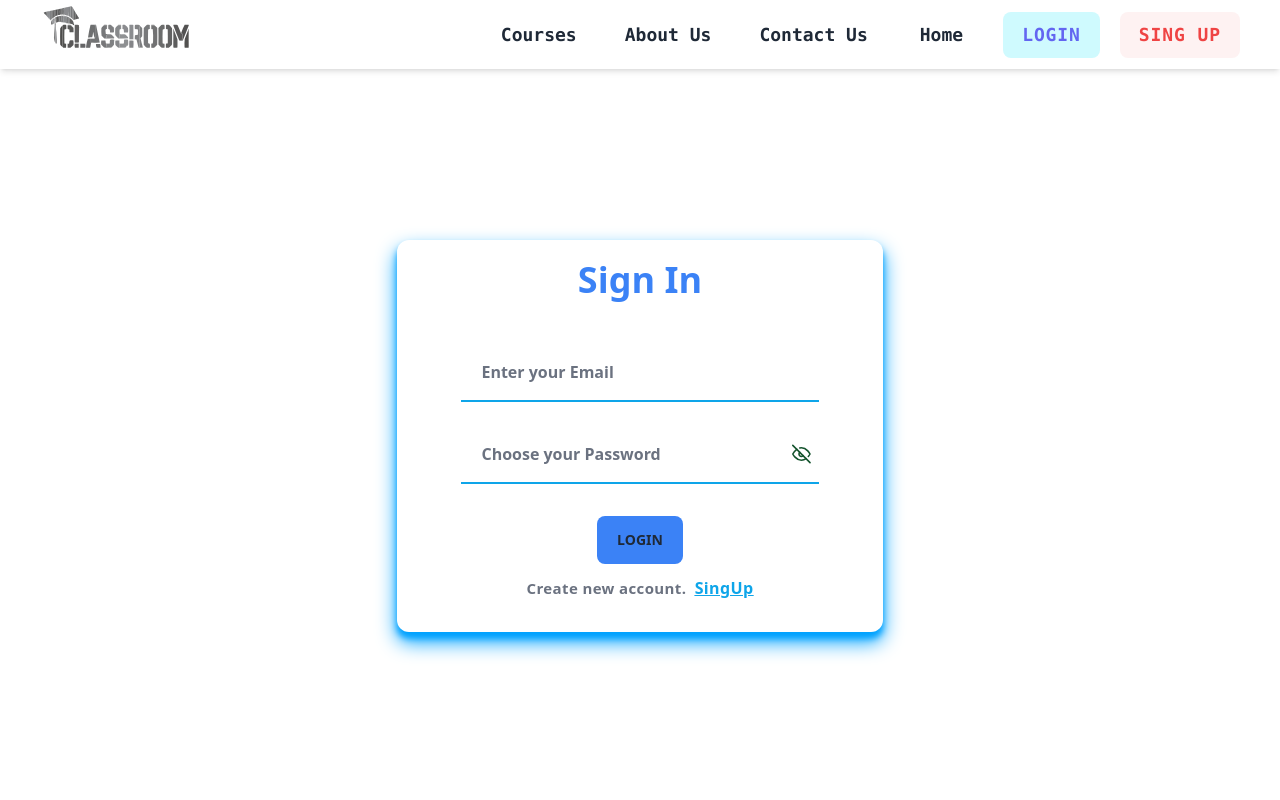
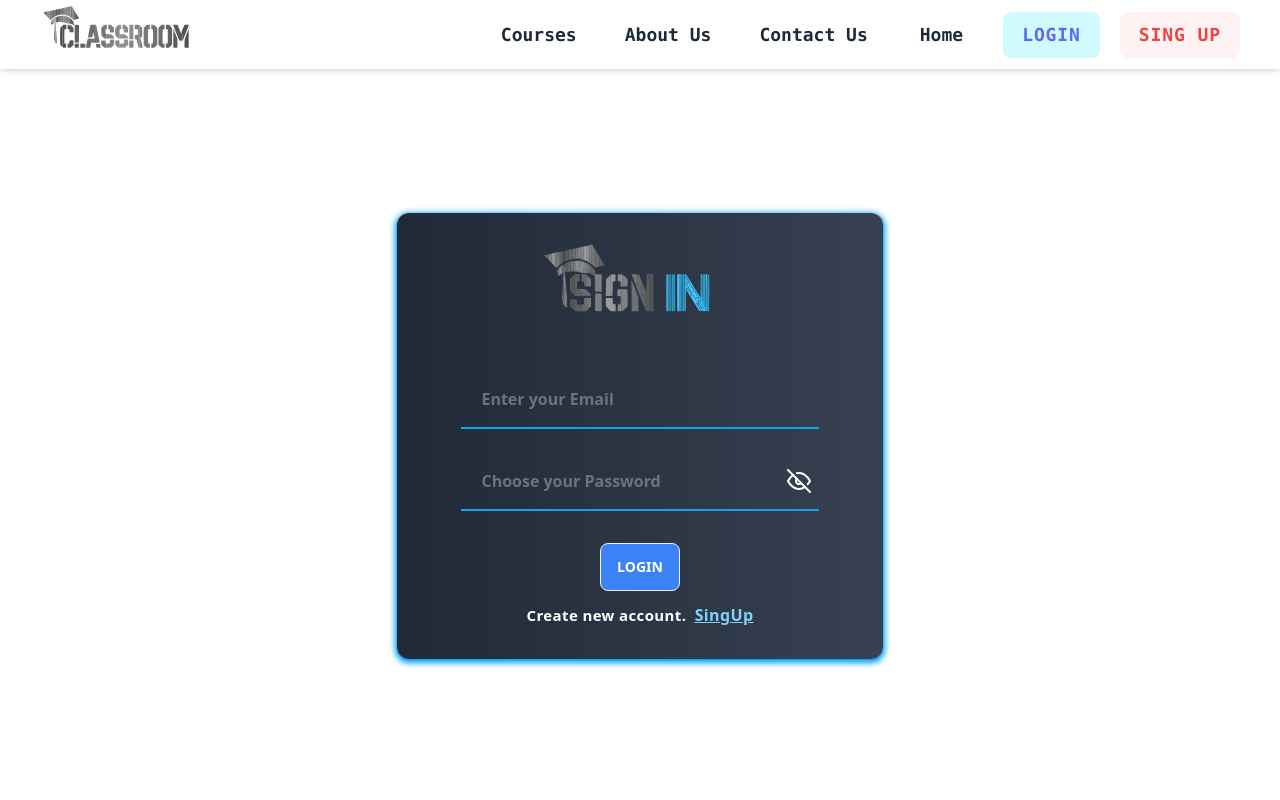
Before and after one commit to Sohel-786/LMS, a React (Vite) app in the folder client/: page /signin in a window 1280 px wide. Shown: the top 800 px of the page. Built offline with nearby package versions, Linux system fonts and the light colour scheme.

Commit message:
Made Changes in Sign In Page

```diff
--- a/client/src/components/CourseCard.jsx
+++ b/client/src/components/CourseCard.jsx
@@ -4,11 +4,10 @@ import { MdVideoLibrary } from "react-icons/md";
 import { useNavigate } from "react-router-dom";
 
 function CourseCard({ data }) {
-
-    const navigate = useNavigate();
+  const navigate = useNavigate();
 
   return (
-    <div className="w-[380px] h-[560px] rounded-lg overflow-hidden bg-white hover:scale-105 transition-all duration-300">
+    <div className="w-[380px] h-[560px] rounded-lg overflow-hidden bg-white hover:scale-105 transition-all duration-300 shadow-course">
       <div className="w-full h-[38%] mb-2">
         <img
           className="h-full aspect-auto"
@@ -55,10 +54,10 @@ function CourseCard({ data }) {
           </div>
         </div>
         <button
-          onClick={() =>{
-            navigate('/course-description', {state : {...data}});
+          onClick={() => {
+            navigate("/course-description", { state: { ...data } });
           }}
-          className="bg-[#ed0331] py-[10px] w-full rounded-lg mt-2 text-sm font-medium tracking-wider active:scale-105 active:border-green-500  border-[2px] hover:bg-gradient-to-r from-red-500
+          className="bg-[#ed0331] text-white font-bold py-[10px] w-full rounded-lg mt-2 text-sm tracking-wider active:scale-105 active:border-green-500  border-[2px] hover:bg-gradient-to-r from-red-500
       via-purple-500 to-blue-600 border-transparent"
         >
           VIEW DETAILS
--- a/client/src/components/Footer/Footer.jsx
+++ b/client/src/components/Footer/Footer.jsx
@@ -8,12 +8,14 @@ import {
 import { IoLogoYoutube } from "react-icons/io5";
 import { FaTelegramPlane } from "react-icons/fa";
 import Li from "./LI";
-import { useNavigate } from "react-router-dom";
+import { useLocation, useNavigate } from "react-router-dom";
 
 function Footer() {
   const navigate = useNavigate();
   const newDate = new Date();
   const year = newDate.getFullYear();
+  const location = useLocation();
+  console.log(location);
 
   return (
     <footer className="flex w-full bg-gradient-to-r from-[#0d0d0d] to-[#0d0d0de0] flex-col sm:flex-row items-center justify-between py-8 px-4 sm:px-12">
@@ -40,6 +42,7 @@ function Footer() {
           <li>Backend Development</li>
         </ul>
 
+        {!(location.pathname === "/courses" || location.pathname === '/course-description') && (
           <div className="w-full flex justify-center items-center bg-black mt-10 rounded-2xl h-[115px]">
             <img className="w-[22%] aspect-auto" src="/assets/arrow.gif" />
             <div className="flex flex-col justify-center">
@@ -58,6 +61,7 @@ function Footer() {
               Get your course
             </button>
           </div>
+        )}
       </section>
 
       <section className="flex flex-col gap-8 h-[300px]">
--- a/client/src/pages/Course/Courses.jsx
+++ b/client/src/pages/Course/Courses.jsx
@@ -3,7 +3,7 @@ import HomeLayout from "../../layouts/HomeLayout";
 import { useDispatch, useSelector } from "react-redux";
 import { getAllCourses } from "../../redux/slices/courseSlice";
 import CourseCard from "../../components/CourseCard";
-import { FcApproval } from "react-icons/fc";
+
 
 function Courses() {
   const data = useSelector((state) => state.course.courseData);
@@ -23,26 +23,11 @@ function Courses() {
   return (
     <HomeLayout>
       <section className="min-h-[90vh] flex flex-col justify-center items-center m-auto py-6 px-7 mb-7">
-        <div className="flex flex-col justify-center items-center my-7">
-          <h1 className="text-5xl font-bold tracking-wide my-2">Our Courses</h1>
-          <p className="text-xl font-semibold font-mono my-2">
-            Become a{" "}
-            <span className="text-cyan-400 font-bold font-sans tracking-wide">
-              Software Developer
-            </span>
-            ,{" "}
-            <span className="text-cyan-400 font-bold font-sans tracking-wide">
-              Testing Engineer
-            </span>{" "}
-            or a{" "}
-            <span className="text-cyan-400 font-bold font-sans tracking-wide">
-              Data Analyst
-            </span>{" "}
-            at{" "}
-            <span className="text-green-400 font-bold font-sans tracking-wide">
-              ZERO upfront fees
-              <FcApproval className="inline ml-1 text-2xl" />
-            </span>
+        <div className="flex flex-col justify-center items-center gap-7 my-10 bg-[#fcf4f5] w-[90%] rounded-lg py-14">
+          <h1 className="text-5xl font-bold">Our Courses</h1>
+          <p className="text-xl font-roboto font-semibold text-stone-500">
+            Fast forward your career with our high impact, hands on and
+            intensive courses.
           </p>
         </div>
 
@@ -52,8 +37,8 @@ function Courses() {
               return <CourseCard key={el._id} data={el} />;
             })
           ) : (
-            <div class="border border-blue-300 shadow overflow-hidden rounded-xl max-w-sm mx-auto ">
-              <div class="animate-pulse w-[380px] h-[560px]  flex flex-col items-center">
+            <div className="shadow overflow-hidden rounded-xl max-w-sm mx-auto ">
+              <div className="animate-pulse w-[380px] h-[560px]  flex flex-col items-center">
                 <div className="w-full h-[38%] bg-slate-700"></div>
 
                 <div className="flex flex-col justify-center px-6 mt-3 w-full">
@@ -88,12 +73,9 @@ function Courses() {
                       <div className="w-[80%] h-4 rounded-2xl bg-slate-700"></div>
                     </div>
                   </div>
-
                 </div>
 
-                <div className="w-[80%] h-10 bg-stone-600 rounded-xl">
-
-                </div>
+                <div className="w-[80%] h-10 bg-stone-600 rounded-xl"></div>
               </div>
             </div>
           )}
--- a/client/src/pages/SignIn.jsx
+++ b/client/src/pages/SignIn.jsx
@@ -54,19 +54,19 @@ function SignIn() {
         <form
           onSubmit={handleSubmit}
           noValidate
-          className="flex flex-col items-center w-[38%] p-5 shadow-formshadow bg-white rounded-xl"
+          className="flex flex-col items-center w-[38%] p-5 shadow-formshadow bg-gradient-to-r from-gray-800 to-gray-700 rounded-xl text-white"
         >
-          <h1 className="text-4xl font-bold mb-8 text-blue-500">Sign In</h1>
+          <img className="w-[200px] aspect-auto mb-8" src="/assets/Sign In.svg" alt="sign In" />
 
           <input
             onChange={handleChange}
-            className="w-[80%] py-4 px-5 bg-transparent border-t-0 border-r-0 border-l-0 border-b-[2px] border-sky-500 focus:outline-none focus:bg-sky-100 focus:rounded-lg placeholder:font-semibold focus:border-sky-500 focus:ring-0 font-bold text-green-900 my-3"
+            className="w-[80%] py-4 px-5 bg-transparent border-t-0 border-r-0 border-l-0 border-b-[2px] border-sky-500 focus:border-sky-300 focus:outline-none placeholder:font-semibold focus:ring-0 font-bold my-3"
             type="email"
             name="email"
             placeholder="Enter your Email"
           />
 
-          <div className="w-[80%] p-2 bg-transparent flex justify-center items-center  border-b-[2px] border-sky-500 focus-within:bg-sky-100 focus-within:rounded-lg text-green-900 my-3">
+          <div className="w-[80%] p-2 bg-transparent flex justify-center items-center border-b-[2px] border-sky-500 my-3 focus-within:border-sky-300">
             <input
               onChange={handleChange}
               className="bg-transparent border-none focus:outline-0 focus:ring-0 w-full placeholder:font-semibold font-bold"
@@ -75,20 +75,21 @@ function SignIn() {
               placeholder="Choose your Password"
             />
             {viewPassword ? (
-              <FiEye className="text-xl" onClick={handlePassView} />
+              <span type="button"><FiEye aria-label="eyeOn" className="text-2xl" onClick={handlePassView} /></span>
             ) : (
-              <FiEyeOff className="text-xl" onClick={handlePassView} />
+              <span type="button"><FiEyeOff aria-label="eyeOff" className="text-2xl" onClick={handlePassView} /></span>
+
             )}
           </div>
 
-          <button className="btn bg-blue-500  font-bold border-4 border-transparent hover:bg-blue-700 hover:border-green-700 focus:scale-110 hover:scale-110 mt-5">
+          <button className="btn bg-blue-500 text-white font-bold hover:bg-blue-600 focus:scale-110 hover:scale-110 mt-5">
             Login
           </button>
-          <p className="text-gray-500 font-bold text-[15px] tracking-wide my-3">
+          <p className=" font-bold text-[15px] tracking-wide my-3">
             Create new account.{" "}
             <span
               type="button"
-              className="text-sky-500 underline cursor-pointer text-[16px] hover:text-sky-600 hover:scale-110 ml-1"
+              className="text-sky-300 underline cursor-pointer text-[16px] hover:text-sky-400 hover:scale-110 ml-1"
             >
               <Link to={"/signup"}>SingUp</Link>
             </span>
--- a/client/tailwind.config.js
+++ b/client/tailwind.config.js
@@ -4,10 +4,10 @@ export default {
   theme: {
     extend: {
       boxShadow: {
-        formshadow:
-          "rgb(0, 162, 255) 0px 10px 20px,rgb(0, 162, 255) 0px 6px 6px",
+        formshadow:"rgb(0, 162, 255) 0px 1px 2px 0px, rgb(0, 162, 255) 0px 2px 6px 2px",
         headershadow: "0 4px 6px -1px rgba(0,0,0,.1),0 2px 4px -2px rgba(0,0,0,.1)",
-        marquee : '0px 0px 13px #B6BEFC'
+        marquee : '0px 0px 13px #B6BEFC',
+        course : 'rgba(215, 216, 222, 0.41) 0px 6px 34px 0px'
       },
       fontFamily : {
         roboto : "'Roboto Condensed', sans-serif",
```
Also changed, not shown: client/public/assets/Sign In.svg (added). Lines whose indentation alone changed are shown as unchanged.
